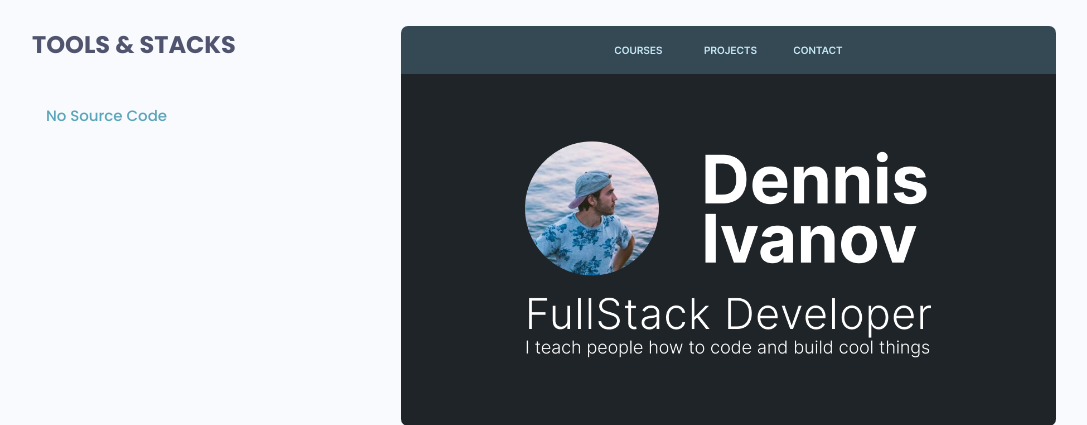
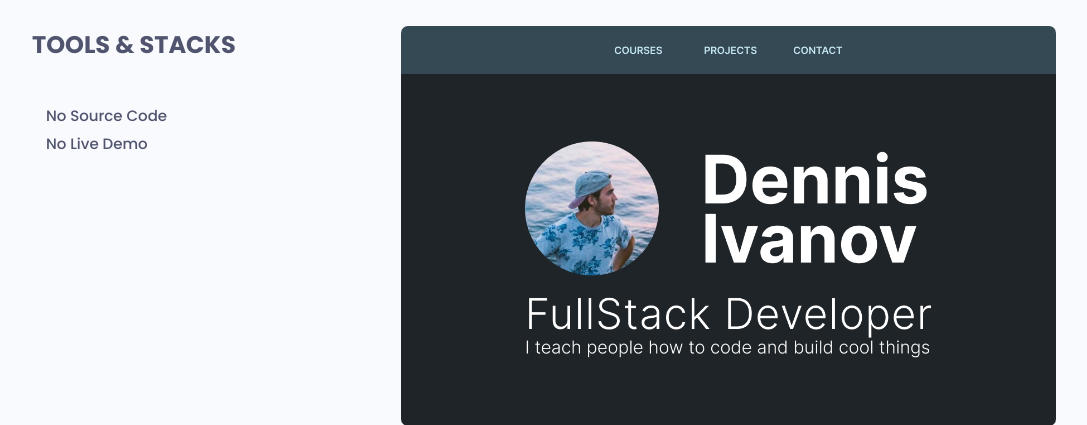
Before and after one commit to gurnitha/django-torang-bisa-apa, a Django app: template apps/projects/templates/projects/project_detail.html in a window 1280 px wide. Shown: the part 143-568 px from the top of the page, without its empty margins (96-1183 px from the left). Run offline with Django 3.2, Linux system fonts and the light colour scheme; the template is opened without the code that fills it, so the values that code supplies are empty; some libraries are stand-ins or nearby versions.

Commit message:
20.6 PROJECT_DETAIL Part 3 - Loading ada atau tidak link ke live demo

```diff
--- a/apps/projects/templates/projects/project_detail.html
+++ b/apps/projects/templates/projects/project_detail.html
@@ -26,23 +26,44 @@
                     </div>
                     <!-- END Tags -->
 
-                    <!-- Source codes -->
+                    <!---------- Link to Source codes ---------->
                     {% if project.source_link %}
                     <a
                         class="singleProject__liveLink"
                         href="#" target="_blank">
                         <i class="im im-external-link"></i>
                         Source Code
-                    </a>
+                    </a><br>
                     {% else %}
+                    <a
+                        class="singleProject__liveLink"
+                        style="color:#51546E;"
+                        href="#" target="_blank">
+                        <i class="im im-external-link"></i>
+                        No Source Code
+                    </a><br>
+                    {% endif %}
+                    <!---------- END Link to Source codes ---------->
+
+
+                    <!------------ Link to live demo ------------>
+                    {% if project.demo_link %}
                     <a
                         class="singleProject__liveLink"
                         href="#" target="_blank">
                         <i class="im im-external-link"></i>
-                        No Source Code
+                        Live Demo
+                    </a><br>
+                    {% else %}
+                    <a
+                        class="singleProject__liveLink"
+                        style="color:#51546E;"
+                        href="#" target="_blank" s>
+                        <i class="im im-external-link"></i>
+                        No Live Demo
                     </a>
                     {% endif %}
-                    <!-- END Source codes -->
+                    <!------------ END Link to live demo ------------>
 
                 </div>
                 <!-- END Aside -->
```
Also changed, not shown: README.md.
